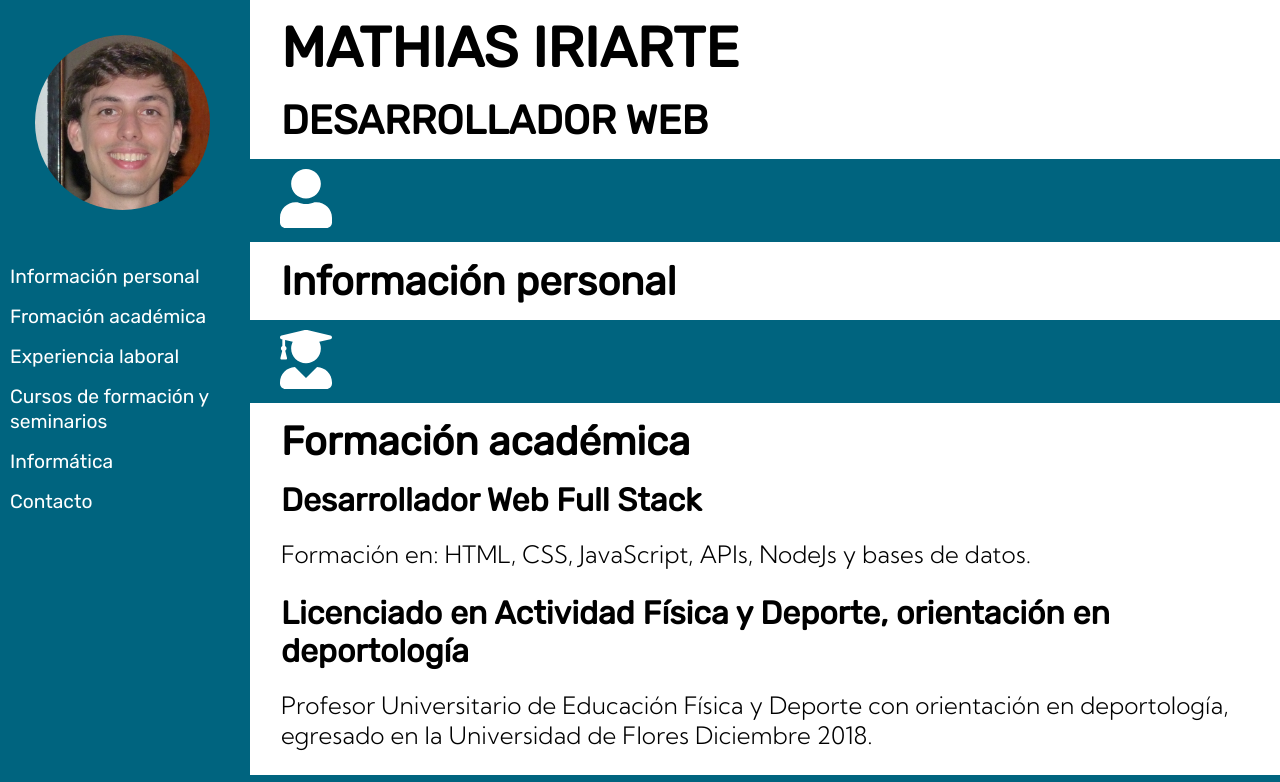
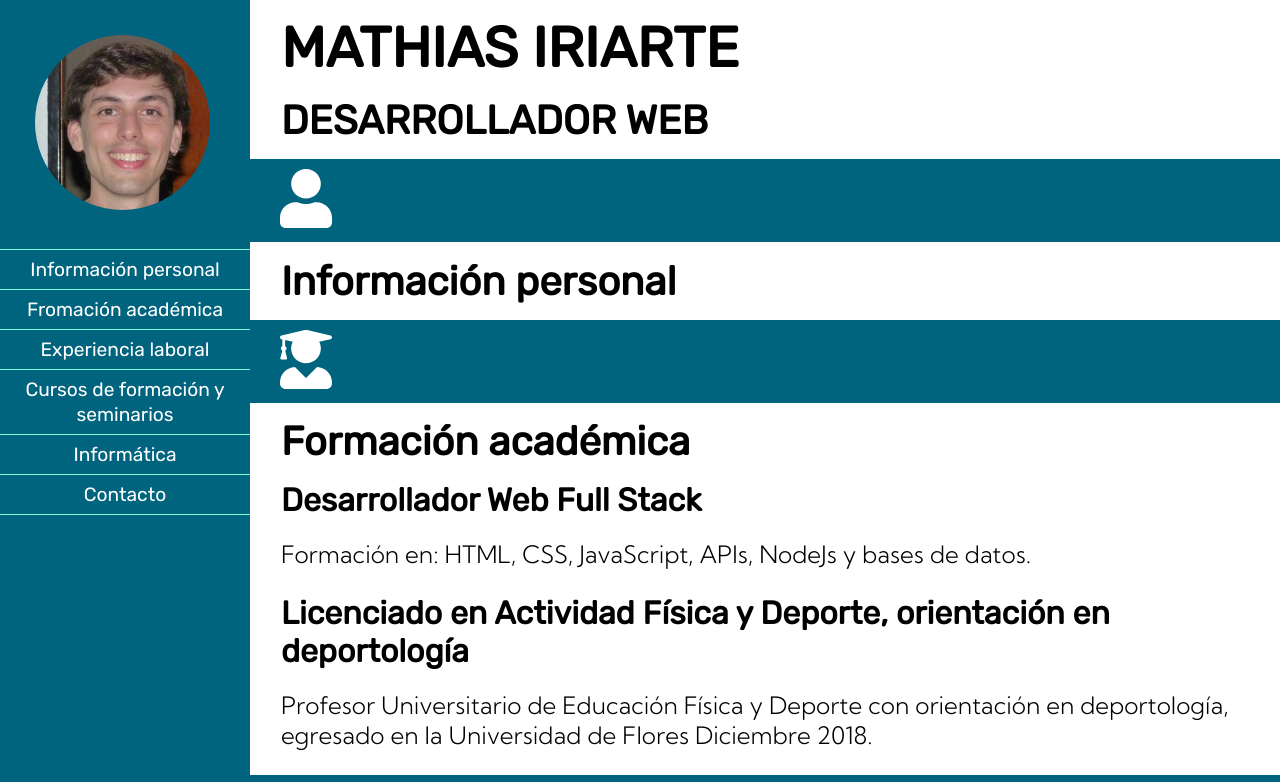
Before and after one commit to mathiasiriarte/mathias_iriarte_cv, a plain HTML site: page dist/index.html in a window 1280 px wide. Shown: the top 782 px of the page. Drawn offline with Linux system fonts and the light colour scheme.

Commit message:
estilo li desktop

```diff
--- a/src/scss/partials/_header.scss
+++ b/src/scss/partials/_header.scss
@@ -127,13 +127,12 @@
     }
 
     ul {
-        margin-left: -30px;
+        margin-left: -40px;
     }
 
     li {
         line-height: 25px;
         font-size: 1.2rem;
-        padding-top: 15px;
     }
 
     a:link {
@@ -171,8 +170,19 @@
         display: block;
     }
 
+    .navigationContainer {
+        border-top-style: solid;
+        border-top-color: aquamarine;
+        border-top-width: thin;
+    }
+
     .navigationContainer a {
         text-align: center;
+        padding: 7px 8px 7px 8px;
+        display: block;
+        border-bottom: solid;
+        border-bottom-color: aquamarine;
+        border-bottom-width: thin;
     }
 
     .containerProfilePhoto .perfLogo {
```
Also changed, not shown: dist/css/styles.min.css, 1 other file.
